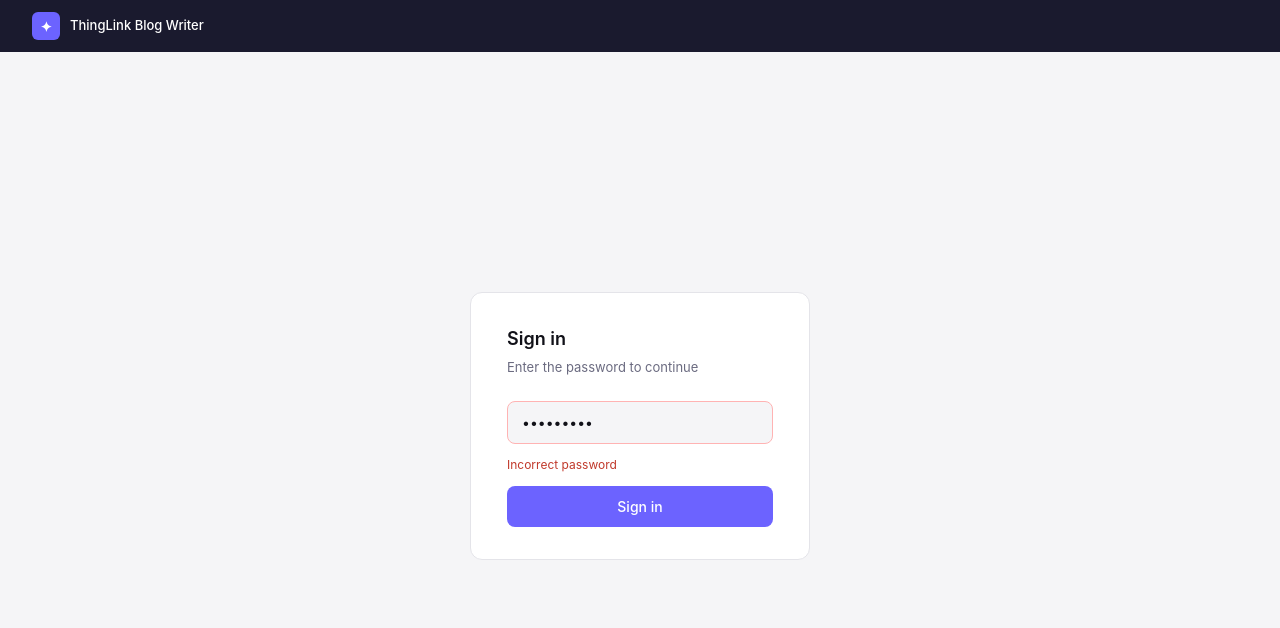
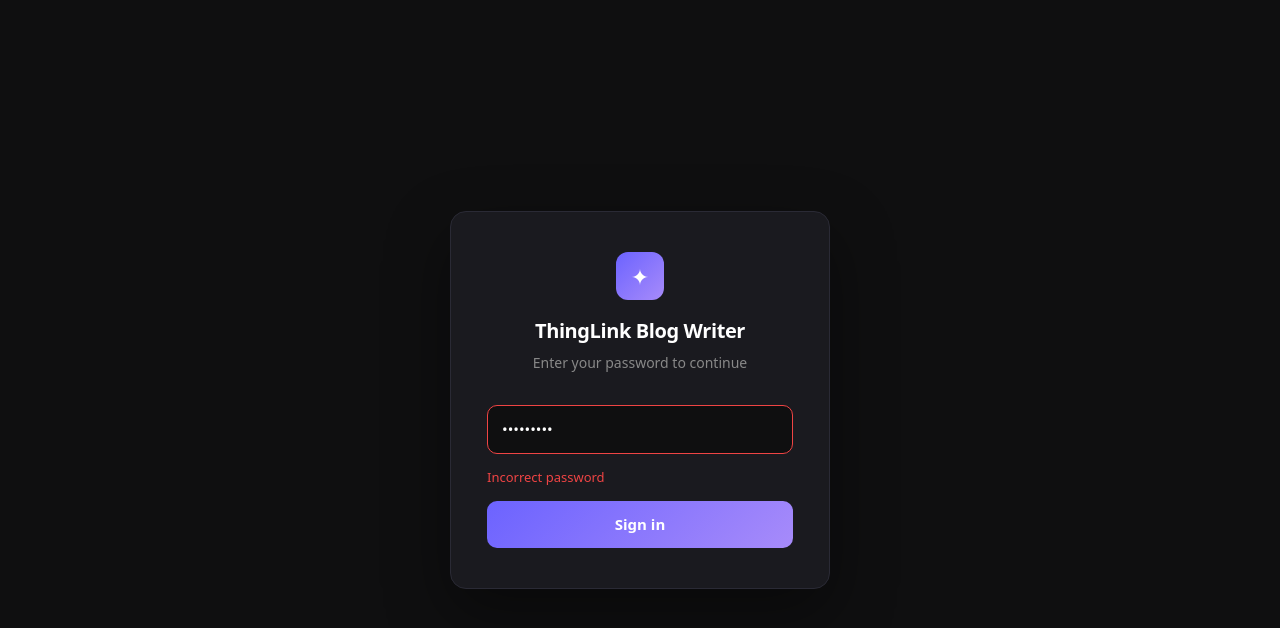
Before and after one commit to Cairnfutures/Thinglinkblog, a Next.js app: page /login in a window 1280 px wide. Both pictures are taken after typing "Sample123" into the empty fields and a click on the button "Sign in". Shown: the top 628 px of the page. Built offline with nearby package versions, Linux system fonts and the light colour scheme; no server answers.

Commit message:
Update login page style

```diff
--- a/app/login/page.tsx
+++ b/app/login/page.tsx
@@ -1,84 +1,48 @@
 'use client'
-
-import { useState, Suspense } from 'react'
+import { useState, FormEvent, Suspense } from 'react'
 import { useRouter, useSearchParams } from 'next/navigation'
-
-const C = {
-  bg:      '#f5f5f7',
-  surface: '#ffffff',
-  border:  '#e4e4e9',
-  text:    '#111118',
-  textSub: '#6b6b80',
-  accent:  '#6c63ff',
-  topBar:  '#1a1a2e',
-  sans:    '-apple-system, BlinkMacSystemFont, "Segoe UI", sans-serif',
-}
 
 function LoginForm() {
   const [password, setPassword] = useState('')
   const [error, setError] = useState('')
   const [loading, setLoading] = useState(false)
   const router = useRouter()
-  const searchParams = useSearchParams()
-  const next = searchParams.get('next') || '/generate'
+  const params = useSearchParams()
+  const next = params.get('next') || '/generate'
 
-  async function handleSubmit(e: React.FormEvent) {
+  async function handleSubmit(e: FormEvent) {
     e.preventDefault()
-    setLoading(true)
-    setError('')
+    setLoading(true); setError('')
     const res = await fetch('/api/login', {
       method: 'POST',
       headers: { 'Content-Type': 'application/json' },
       body: JSON.stringify({ password }),
     })
-    if (res.ok) {
-      router.push(next)
-    } else {
-      setError('Incorrect password')
-      setLoading(false)
-    }
+    if (res.ok) { router.push(next) } else { setError('Incorrect password'); setLoading(false) }
   }
 
   return (
-    <div style={{ fontFamily: C.sans, background: C.bg, minHeight: '100vh', display: 'flex', flexDirection: 'column' }}>
-      <div style={{ background: C.topBar, padding: '0 32px', height: 52, display: 'flex', alignItems: 'center' }}>
-        <div style={{ display: 'flex', alignItems: 'center', gap: 10 }}>
-          <div style={{ width: 28, height: 28, background: C.accent, borderRadius: 6, display: 'flex', alignItems: 'center', justifyContent: 'center', fontSize: 14, color: '#fff', fontWeight: 700 }}>✦</div>
-          <span style={{ fontSize: 13, fontWeight: 500, color: '#fff' }}>ThingLink Blog Writer</span>
+    <div style={{ minHeight: '100vh', display: 'flex', alignItems: 'center', justifyContent: 'center', background: '#0f0f10', fontFamily: 'system-ui, -apple-system, sans-serif' }}>
+      <div style={{ background: '#1a1a1f', border: '1px solid #2a2a35', borderRadius: 16, padding: '40px 36px', width: '100%', maxWidth: 380, boxShadow: '0 24px 64px rgba(0,0,0,0.4)' }}>
+        <div style={{ textAlign: 'center', marginBottom: 32 }}>
+          <div style={{ width: 48, height: 48, borderRadius: 12, margin: '0 auto 16px', background: 'linear-gradient(135deg,#6c63ff,#a78bfa)', display: 'flex', alignItems: 'center', justifyContent: 'center', fontSize: 22, color: '#fff' }}>✦</div>
+          <h1 style={{ color: '#fff', fontSize: 20, fontWeight: 700, margin: '0 0 6px', letterSpacing: '-0.02em' }}>ThingLink Blog Writer</h1>
+          <p style={{ color: '#888', fontSize: 14, margin: 0 }}>Enter your password to continue</p>
         </div>
-      </div>
-
-      <div style={{ flex: 1, display: 'flex', alignItems: 'center', justifyContent: 'center' }}>
-        <div style={{ background: C.surface, border: `1px solid ${C.border}`, borderRadius: 12, padding: '32px 36px', width: 340 }}>
-          <h1 style={{ fontSize: 18, fontWeight: 600, color: C.text, margin: '0 0 6px' }}>Sign in</h1>
-          <p style={{ fontSize: 13, color: C.textSub, margin: '0 0 24px' }}>Enter the password to continue</p>
-
-          <form onSubmit={handleSubmit} style={{ display: 'flex', flexDirection: 'column', gap: 12 }}>
-            <input
-              type="password"
-              value={password}
-              onChange={e => setPassword(e.target.value)}
-              placeholder="Password"
-              autoFocus
-              required
-              style={{ width: '100%', border: `1px solid ${error ? '#ffb3b3' : C.border}`, borderRadius: 8, padding: '10px 14px', fontSize: 14, color: C.text, background: C.bg, outline: 'none', boxSizing: 'border-box' as const, fontFamily: C.sans }}
-            />
-            {error && <p style={{ fontSize: 12, color: '#c0392b', margin: 0 }}>{error}</p>}
-            <button type="submit" disabled={loading}
-              style={{ width: '100%', padding: '10px 0', background: loading ? '#9990e8' : C.accent, color: '#fff', border: 'none', borderRadius: 8, fontSize: 14, fontWeight: 500, cursor: loading ? 'not-allowed' : 'pointer', fontFamily: C.sans }}>
-              {loading ? 'Signing in…' : 'Sign in'}
-            </button>
-          </form>
-        </div>
+        <form onSubmit={handleSubmit} style={{ display: 'flex', flexDirection: 'column', gap: 14 }}>
+          <input type="password" value={password} onChange={e => setPassword(e.target.value)} placeholder="Password" required autoFocus
+            style={{ width: '100%', padding: '12px 14px', background: '#0f0f10', border: `1px solid ${error ? '#ef4444' : '#2a2a35'}`, borderRadius: 10, color: '#fff', fontSize: 15, outline: 'none', boxSizing: 'border-box' }} />
+          {error && <p style={{ color: '#ef4444', fontSize: 13, margin: 0 }}>{error}</p>}
+          <button type="submit" disabled={loading}
+            style={{ width: '100%', padding: '12px 0', background: loading ? '#4a4a6a' : 'linear-gradient(135deg,#6c63ff,#a78bfa)', color: '#fff', border: 'none', borderRadius: 10, fontSize: 15, fontWeight: 600, cursor: loading ? 'not-allowed' : 'pointer' }}>
+            {loading ? 'Signing in…' : 'Sign in'}
+          </button>
+        </form>
       </div>
     </div>
   )
 }
 
 export default function LoginPage() {
-  return (
-    <Suspense>
-      <LoginForm />
-    </Suspense>
-  )
+  return <Suspense><LoginForm /></Suspense>
 }
```
